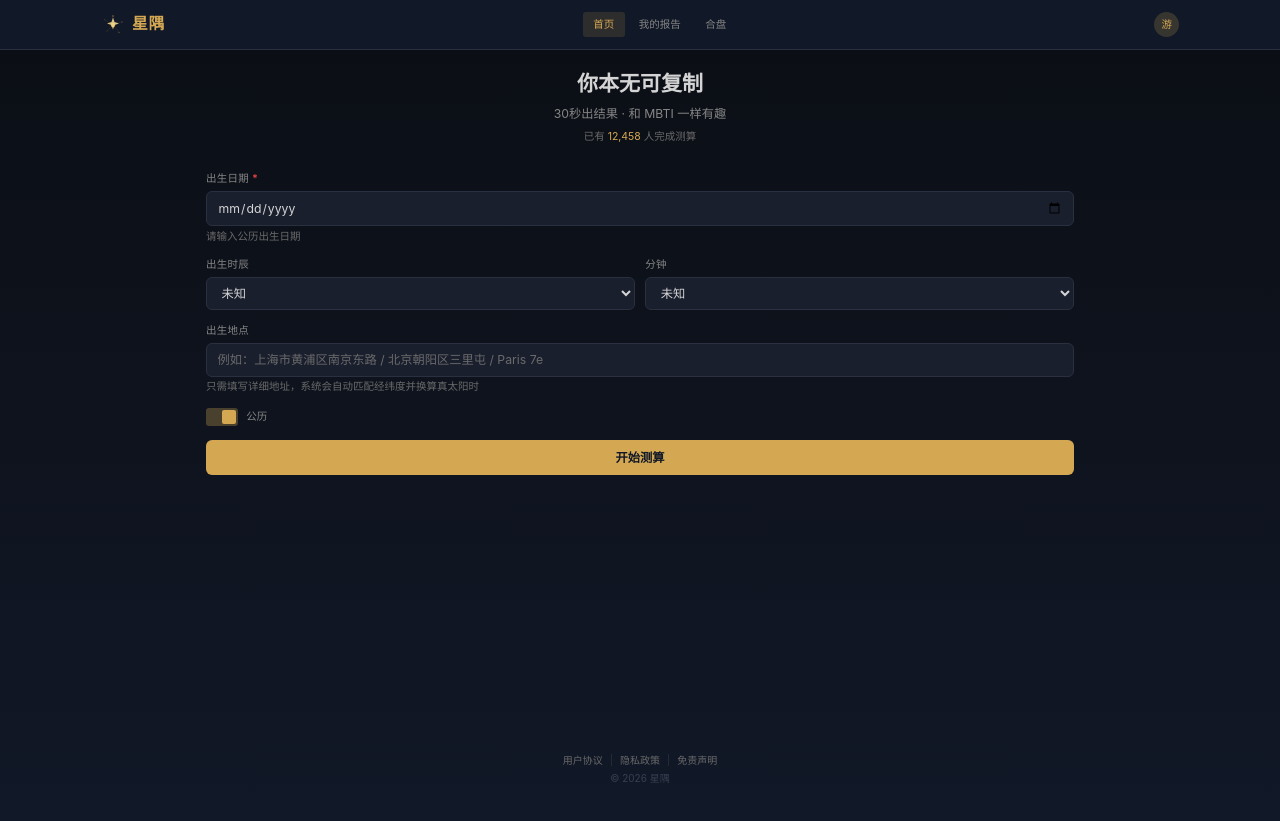
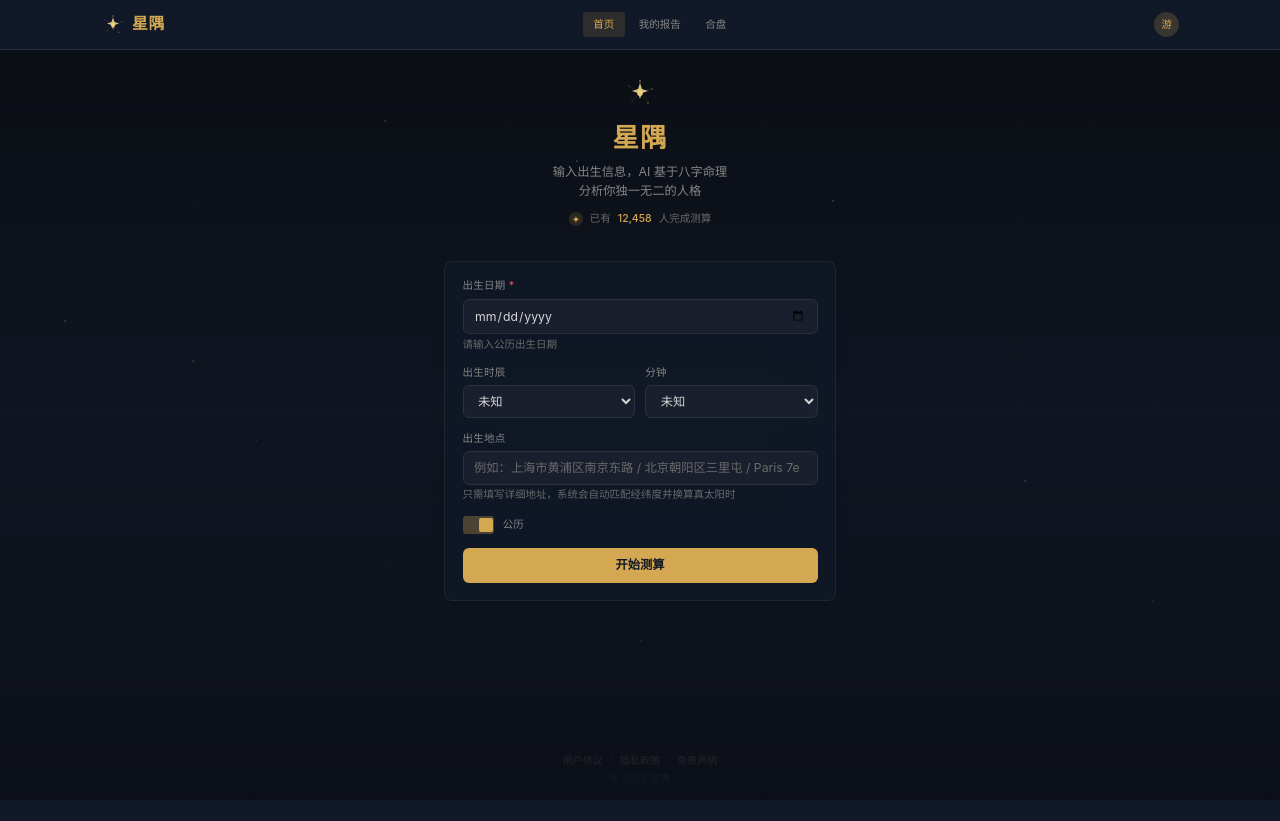
Before and after one commit to h94ns59n89-cmyk/fate-gate, a Next.js app: page / in a window 1280 px wide. Built offline with nearby package versions, Linux system fonts and the light colour scheme; no server answers; the database is empty.

Commit message:
feat: redesign landing page with hero section and glass card form

```diff
--- a/src/app/page.tsx
+++ b/src/app/page.tsx
@@ -2,6 +2,7 @@
 
 import { useState, useEffect, useCallback, useRef } from 'react';
 import { useRouter } from 'next/navigation';
+import { Logo } from '@/components/common/Logo';
 import { BirthForm } from '@/components/input/BirthForm';
 import { QuizModal } from '@/components/input/QuizModal';
 import { SummaryCard } from '@/components/report/SummaryCard';
@@ -143,50 +144,74 @@ export default function LandingPage() {
   }, [result, router]);
 
   return (
-    <div className="min-h-screen">
-      <div className="px-4 pb-[52px] pt-14">
-        <div className="mb-8 text-center">
-          <h1 className="mb-2 text-2xl font-semibold text-[#d4d4d4]">
-            {step === 'result' ? '你的人格' : '你本无可复制'}
+    <div className="relative min-h-screen">
+      <div className="star-field" />
+      <div className="fixed inset-0 bg-gradient-to-b from-[#0B0E14]/60 via-[#111827]/40 to-[#0B0E14]/80 pointer-events-none z-[1]" />
+
+      <div className="relative z-10 px-4 pb-[52px] pt-16">
+        {step === 'input' && (
+          <>
+            <div className="mb-10 text-center">
+              <div className="mb-4 flex justify-center">
+                <Logo size="lg" showText={false} />
+              </div>
+              <h1 className="font-serif text-3xl font-bold tracking-wider text-[#d4a853]">
+                星隅
               </h1>
-          <p className="text-sm text-[#858585]">
-            {step === 'input' && '30秒出结果 · 和 MBTI 一样有趣'}
-            {step === 'generating' && '正在分析你的人格...'}
-            {step === 'result' && '基于八字命理分析'}
+              <p className="mt-2 text-sm leading-relaxed text-[#858585]">
+                输入出生信息，AI 基于八字命理
+                <br />
+                分析你独一无二的人格
               </p>
-          {step === 'input' && (
-            <p className="mt-2 text-xs text-[#6a6a6a]">
-              已有 <span className="text-[#d4a853]">12,458</span> 人完成测算
-            </p>
-          )}
-          {step === 'input' && error && (
-            <p className="mt-2 text-sm text-[#f44747]">{error}</p>
-          )}
+              <div className="mt-3 flex items-center justify-center gap-2 text-xs text-[#6a6a6a]">
+                <span className="flex h-4 w-4 items-center justify-center rounded-full bg-[#d4a853]/15 text-[10px] text-[#d4a853]">✦</span>
+                已有 <span className="font-medium text-[#d4a853]">12,458</span> 人完成测算
+              </div>
             </div>
 
-        {step === 'input' && (
+            <div className="mx-auto max-w-md">
+              <div className="glass-card">
                 <BirthForm onSubmit={handleSubmit} loading={loading} />
+              </div>
+            </div>
+
+            {error && (
+              <p className="mt-4 text-center text-sm text-[#f44747]">{error}</p>
+            )}
+          </>
         )}
 
         {step === 'generating' && (
-          <div className="flex flex-col items-center justify-center gap-3 py-20">
+          <div className="flex flex-col items-center justify-center gap-6 py-24">
+            <Logo size="md" showText={false} />
             <LoadingSpinner size="lg" />
-            <div role="status" aria-live="polite" className="text-sm text-[#858585]">
-              正在排盘计算...
+            <div className="text-center">
+              <p className="text-sm text-[#d4d4d4]">正在排盘计算...</p>
+              <p className="mt-1 text-xs text-[#6a6a6a]">基于你的出生信息进行命理分析</p>
             </div>
           </div>
         )}
 
-        {step === 'result' && result && (
+        {step === 'result' && (
+          <div className="mx-auto max-w-md">
+            <div className="mb-6 text-center">
+              <p className="text-xs font-medium tracking-wider text-[#858585]">你的人格</p>
+              <div className="mt-1 flex items-center justify-center gap-2">
+                <span className="h-px w-6 bg-[#d4a853]/30" />
+                <span className="text-xs text-[#d4a853]">基于八字命理分析</span>
+                <span className="h-px w-6 bg-[#d4a853]/30" />
+              </div>
+            </div>
             <SummaryCard
-            personalityTags={result.personalityTags}
-            fiveElements={result.fiveElements}
-            coreTraits={result.coreTraits}
-            lifeTheme={result.lifeTheme}
-            calculationMeta={result.calculationMeta}
+              personalityTags={result!.personalityTags}
+              fiveElements={result!.fiveElements}
+              coreTraits={result!.coreTraits}
+              lifeTheme={result!.lifeTheme}
+              calculationMeta={result!.calculationMeta}
               onShare={handleShare}
               onUnlock={handleUnlock}
             />
+          </div>
         )}
       </div>
 
@@ -199,7 +224,7 @@ export default function LandingPage() {
       {showShare && result && (
         <div className="fixed inset-0 z-50 flex items-end justify-center">
           <div className="absolute inset-0 bg-black/70" onClick={() => setShowShare(false)} />
-          <div className="relative w-full max-w-md rounded-t-[6px] border-t border-[#2a3040] bg-[#111827] px-5 pb-8 pt-5 shadow-modal">
+          <div className="relative w-full max-w-md rounded-t-card border-t border-[#2a3040] bg-[#111827] px-5 pb-8 pt-5 shadow-modal">
             <div className="mb-4 text-center">
               <h3 className="text-sm font-semibold text-[#d4d4d4]">分享你的人格</h3>
               <p className="mt-1 text-xs text-[#858585]">让朋友也来测一测</p>
--- a/src/styles/globals.css
+++ b/src/styles/globals.css
@@ -107,6 +107,66 @@
   .vscode-label {
     @apply mb-1.5 block text-xs font-medium text-[#858585] tracking-wide;
   }
+
+  .glass-card {
+    @apply rounded-card border border-[#d4a853]/10 bg-[#111827]/80 p-5 shadow-lg backdrop-blur-xl;
+  }
+
+  .star-field {
+    position: fixed;
+    inset: 0;
+    pointer-events: none;
+    overflow: hidden;
+    z-index: 0;
+  }
+
+  .star-field::before {
+    content: '';
+    position: absolute;
+    width: 1px;
+    height: 1px;
+    border-radius: 50%;
+    box-shadow:
+      10vw 5vh 0 0 rgba(212, 168, 83, 0.4),
+      25vw 12vh 0 0 rgba(212, 168, 83, 0.3),
+      40vw 8vh 0 0 rgba(255, 255, 255, 0.25),
+      55vw 18vh 0 0 rgba(212, 168, 83, 0.35),
+      70vw 3vh 0 0 rgba(255, 255, 255, 0.2),
+      85vw 15vh 0 0 rgba(212, 168, 83, 0.3),
+      15vw 25vh 0 0 rgba(255, 255, 255, 0.2),
+      35vw 35vh 0 0 rgba(212, 168, 83, 0.25),
+      60vw 45vh 0 0 rgba(255, 255, 255, 0.15),
+      80vw 30vh 0 0 rgba(212, 168, 83, 0.2),
+      20vw 55vh 0 0 rgba(255, 255, 255, 0.3),
+      50vw 65vh 0 0 rgba(212, 168, 83, 0.15),
+      75vw 75vh 0 0 rgba(255, 255, 255, 0.2),
+      5vw 85vh 0 0 rgba(212, 168, 83, 0.25),
+      45vw 90vh 0 0 rgba(255, 255, 255, 0.15),
+      90vw 50vh 0 0 rgba(212, 168, 83, 0.3),
+      30vw 70vh 0 0 rgba(255, 255, 255, 0.2),
+      65vw 85vh 0 0 rgba(212, 168, 83, 0.15),
+      95vw 10vh 0 0 rgba(255, 255, 255, 0.25),
+      12vw 95vh 0 0 rgba(212, 168, 83, 0.2);
+    animation: twinkle 4s ease-in-out infinite;
+  }
+
+  .star-field::after {
+    content: '';
+    position: absolute;
+    width: 2px;
+    height: 2px;
+    border-radius: 50%;
+    box-shadow:
+      30vw 15vh 0 0 rgba(212, 168, 83, 0.5),
+      65vw 25vh 0 0 rgba(255, 255, 255, 0.35),
+      15vw 45vh 0 0 rgba(212, 168, 83, 0.4),
+      80vw 60vh 0 0 rgba(255, 255, 255, 0.3),
+      50vw 80vh 0 0 rgba(212, 168, 83, 0.35),
+      5vw 40vh 0 0 rgba(255, 255, 255, 0.3),
+      90vw 75vh 0 0 rgba(212, 168, 83, 0.25),
+      45vw 20vh 0 0 rgba(255, 255, 255, 0.4);
+    animation: twinkle 6s ease-in-out infinite reverse;
+  }
 }
 
 @layer utilities {
```
Lines whose indentation alone changed are shown as unchanged.
